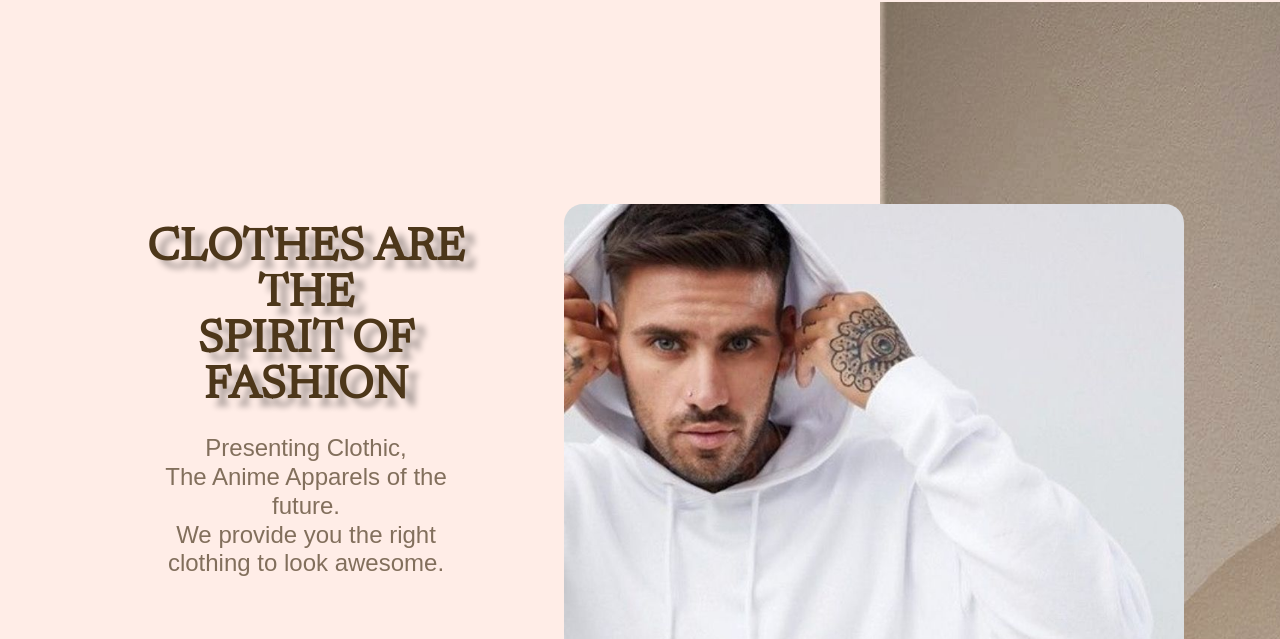
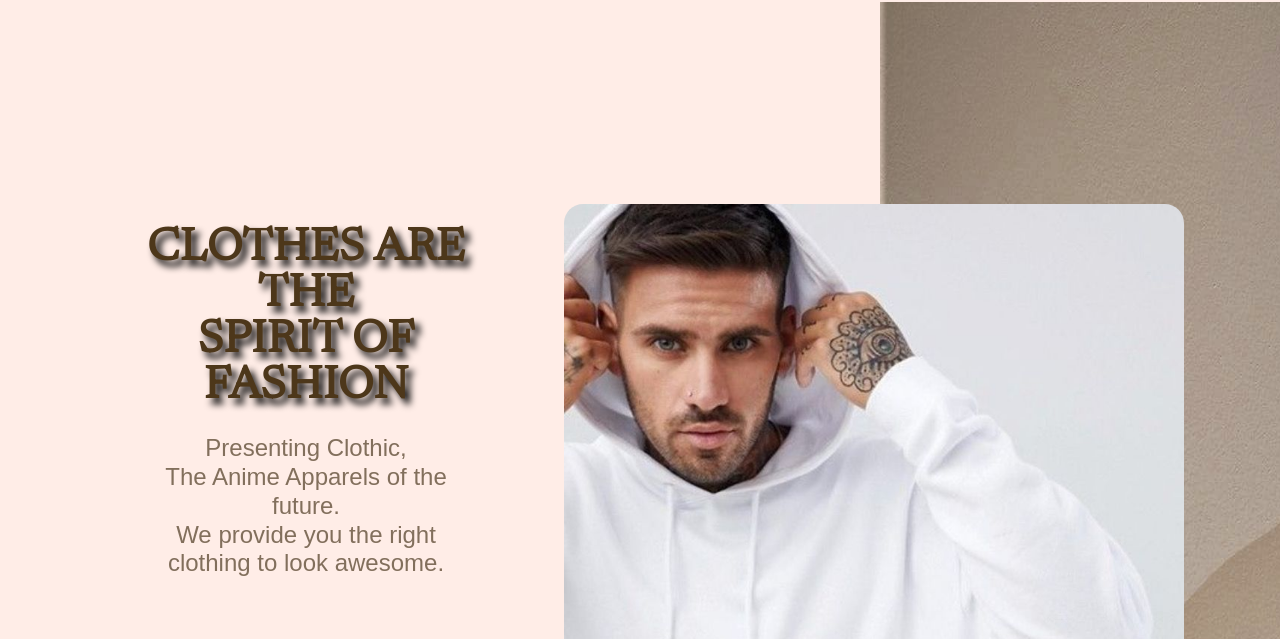
Before and after one commit to aar-ish/Clothic, a website: page index.html in a window 1280 px wide. Shown: the part 88-727 px from the top of the page. Drawn offline with nearby package versions, Linux system fonts and the light colour scheme; a script that the page names is missing.

Commit message:
shadow of hero-text

```diff
--- a/index.css
+++ b/index.css
@@ -167,7 +167,7 @@ section {
   padding:0;
   margin-bottom: 0px;
 
-  text-shadow: 10px 8px 6px rgba(0, 0, 0, 0.335);
+  text-shadow: 5px 6px 7px rgb(0, 0, 0);
 }
 .hero-text p {
   font-size: 16px;
```
